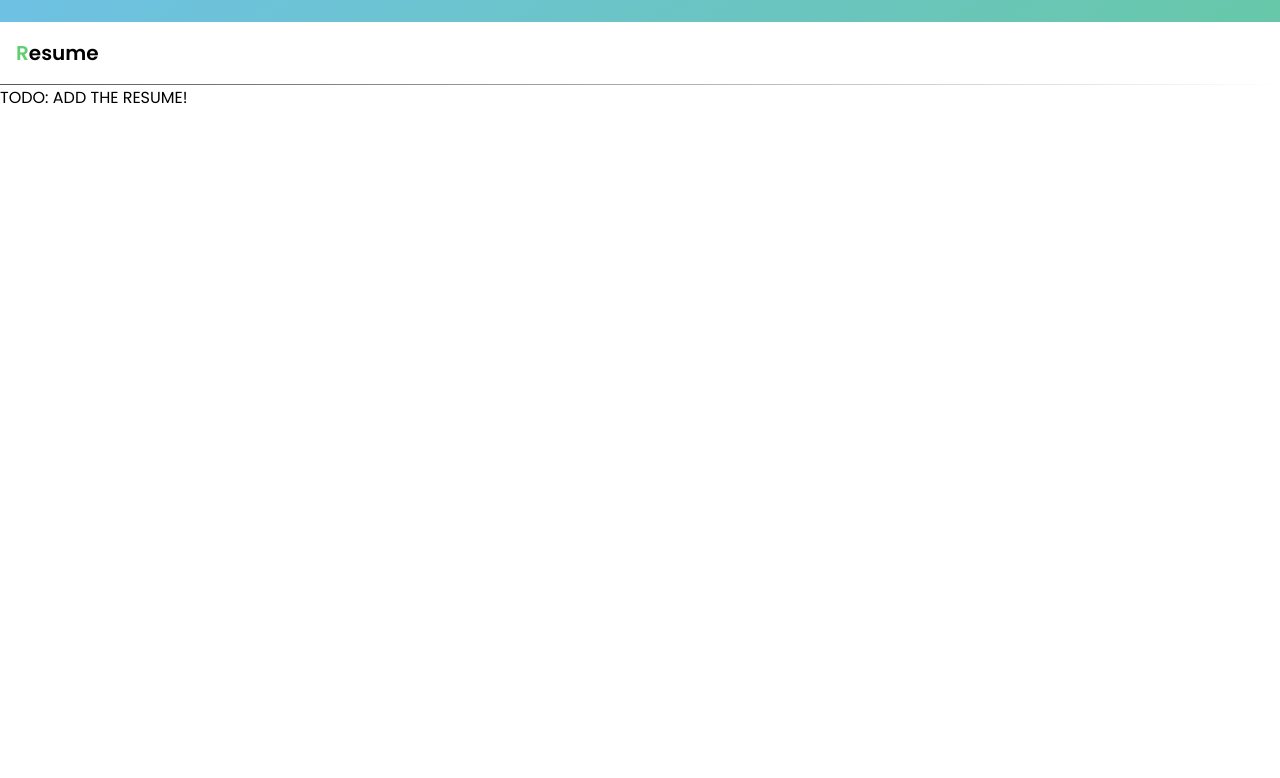
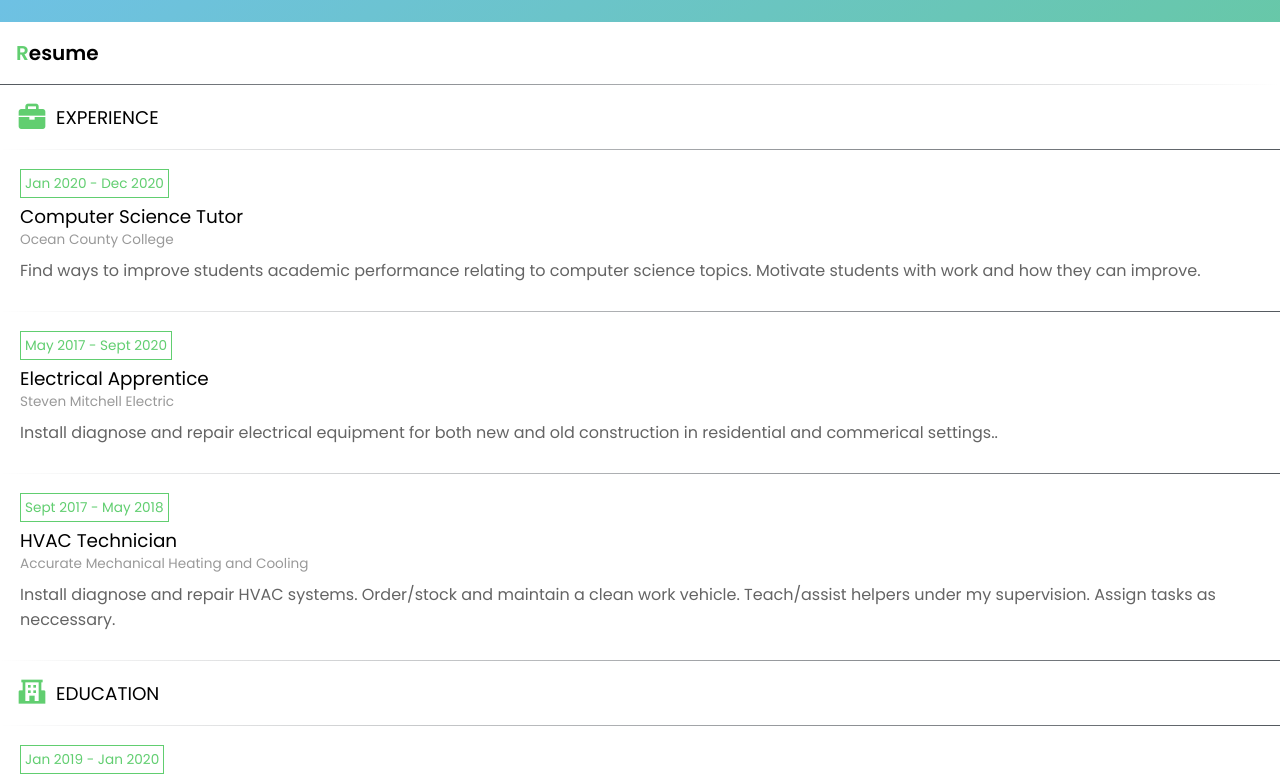
Before and after one commit to CydoEntis/personal-portfolio, a React (Create React App) app: page / in a window 1280 px wide. Shown: the part 802-1580 px from the top of the page. Built offline with nearby package versions, Linux system fonts and the light colour scheme.

Commit message:
Added resume section with work/education content

```diff
--- /dev/null
+++ b/src/components/Sections/Resume/History.jsx
@@ -0,0 +1,18 @@
+import React from "react";
+
+import styles from "./History.module.scss";
+
+const History = ({ startDate, endDate, title, company, description }) => {
+	return (
+		<div className={styles.history}>
+			<span className={styles["history-date"]}>
+				{startDate} - {endDate}
+			</span>
+			<h2 className={styles["history-title"]}>{title}</h2>
+			<h3 className={styles["history-company"]}>{company}</h3>
+			<p className={styles["history-description"]}>{description}</p>
+		</div>
+	);
+};
+
+export default History;
--- /dev/null
+++ b/src/components/Sections/Resume/History.module.scss
@@ -0,0 +1,35 @@
+.history {
+	padding: 1.25rem;
+
+	border-width: 1px;
+	border-style: solid;
+	border-image: linear-gradient(to left, var(--color-secondary), rgba(0, 0, 0, 0)) 1;
+	border-top: none;
+	border-left: none;
+	border-right: none;
+
+	&-date {
+		padding: 0.25rem;
+		color: var(--color-accent);
+		border: 1px solid var(--color-accent);
+		font-size: 0.85rem;
+	}
+
+	&-title {
+		font-size: 1.15rem;
+		font-weight: 400;
+		margin-top: 0.5rem;
+	}
+
+	&-company {
+		color: var(--color-links);
+		font-size: 0.85rem;
+		font-weight: 400;
+		text-align: left;
+	}
+
+	&-description {
+		padding: 0.5rem 0;
+		color: #646464;
+	}
+}
--- /dev/null
+++ b/src/components/Sections/Resume/HistoryList.jsx
@@ -0,0 +1,63 @@
+import React from "react";
+import HistoryTitle from "./HistoryTitle";
+
+import History from "./History";
+
+const WorkHistory = () => {
+	const workData = [
+		{
+			id: 1,
+			startDate: "Jan 2020",
+			endDate: "Dec 2020",
+			title: "Computer Science Tutor",
+			company: "Ocean County College",
+			description:
+				"Find ways to improve students academic performance relating to computer science topics. Motivate students with work and how they can improve.",
+		},
+		{
+			id: 2,
+			startDate: "May 2017",
+			endDate: "Sept 2020",
+			title: "Electrical Apprentice",
+			company: "Steven Mitchell Electric",
+			description:
+				"Install diagnose and repair electrical equipment for both new and old construction in residential and commerical settings..",
+		},
+		{
+			id: 3,
+			startDate: "Sept 2017",
+			endDate: "May 2018",
+			title: "HVAC Technician",
+			company: "Accurate Mechanical Heating and Cooling",
+			description:
+				"Install diagnose and repair HVAC systems. Order/stock and maintain a clean work vehicle. Teach/assist helpers under my supervision. Assign tasks as neccessary.",
+		},
+	];
+
+	const workHistory = workData.map((work) => (
+		<History
+			key={work.id}
+			startDate={work.startDate}
+			endDate={work.endDate}
+			title={work.title}
+			company={work.company}
+			description={work.description}
+		/>
+	));
+
+	return (
+		<div>
+			<HistoryTitle title={"Experience"} className={"bxs-briefcase"} />
+			{workHistory}
+			<HistoryTitle title={"Education"} className={"bxs-school"} />
+			<History
+				startDate={"Jan 2019"}
+				endDate={"Jan 2020"}
+				title={"Assiociates in Science - C.S. Concentration"}
+				company={"Ocean County College"}
+			/>
+		</div>
+	);
+};
+
+export default WorkHistory;
--- /dev/null
+++ b/src/components/Sections/Resume/HistoryTitle.jsx
@@ -0,0 +1,13 @@
+import React from "react";
+
+import styles from "./HistoryTitle.module.scss";
+
+const HistoryTitle = ({ title, className }) => {
+	return (
+		<h2 className={styles.subtitle}>
+			<i className={`bx ${className} ${styles.icon}`} /> {title}
+		</h2>
+	);
+};
+
+export default HistoryTitle;
--- /dev/null
+++ b/src/components/Sections/Resume/HistoryTitle.module.scss
@@ -0,0 +1,21 @@
+.subtitle {
+	display: flex;
+	align-items: center;
+	padding: 1rem;
+	text-transform: uppercase;
+	font-weight: 400;
+	font-size: 1.15rem;
+
+	border-width: 1px;
+	border-style: solid;
+	border-image: linear-gradient(to left, var(--color-secondary), rgba(0, 0, 0, 0)) 1;
+	border-top: none;
+	border-left: none;
+	border-right: none;
+
+	.icon {
+		color: var(--color-accent);
+		font-size: 2rem;
+		margin-right: 0.5rem;
+	}
+}
--- a/src/components/Sections/Resume/Resume.jsx
+++ b/src/components/Sections/Resume/Resume.jsx
@@ -2,12 +2,13 @@ import React from "react";
 import SectionTitle from "../../UI/Titles/SectionTitle";
 
 import styles from "./Resume.module.scss";
+import HistoryList from "./HistoryList";
 
 const Resume = () => {
 	return (
 		<section id="resume" className={styles.resume}>
 			<SectionTitle title={"resume"} />
-			TODO: ADD THE RESUME!
+			<HistoryList />
 		</section>
 	);
 };
--- a/src/components/Sections/Resume/Resume.module.scss
+++ b/src/components/Sections/Resume/Resume.module.scss
@@ -1,5 +1,4 @@
 .resume {
 	margin-top: 1.5rem;
 	background: var(--color-default);
-	height: 100vh;
 }
```
Also changed, not shown: src/components/Sections/Resume/HistoryList.module.scss (added).
